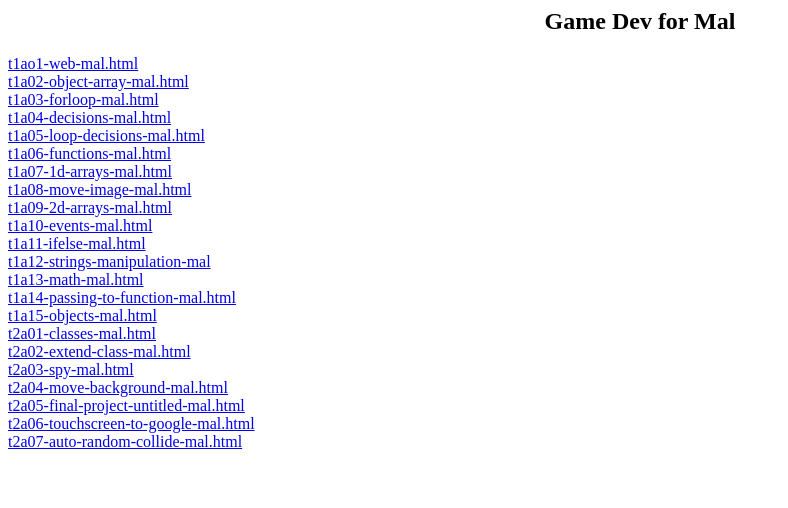
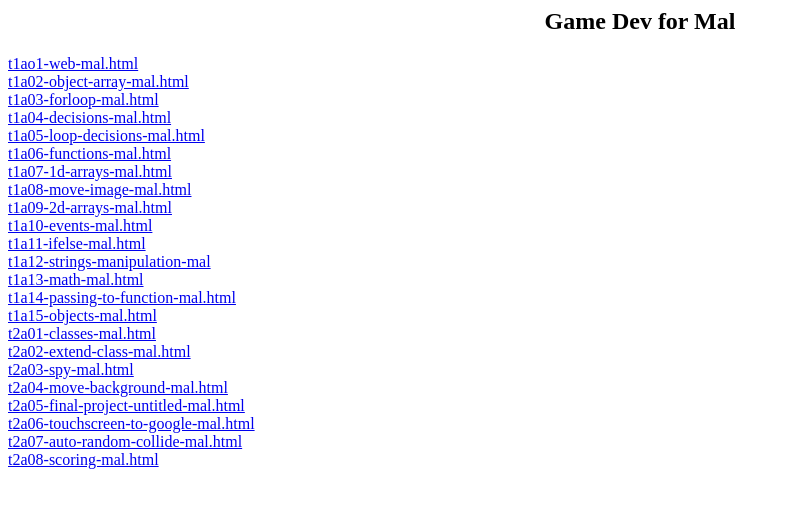
Before and after one commit to malceleste/game-dev-2018-mal, a plain HTML site: page index.html in a window 1280 px wide. Shown: the whole page, without its empty margins (0-788 px from the left). Drawn offline with Linux system fonts and the light colour scheme.

Commit message:
Update index.html

```diff
--- a/index.html
+++ b/index.html
@@ -21,3 +21,4 @@
 <a href="t2a05-final-project-untitled-mal.html">t2a05-final-project-untitled-mal.html</a><br>
 <a href="t2a06-touchscreen-to-google-mal.html">t2a06-touchscreen-to-google-mal.html</a><br>
 <a href="t2a07-auto-random-collide-mal.html">t2a07-auto-random-collide-mal.html</a><br>
+<a href="t2a08-scoring-mal.html">t2a08-scoring-mal.html</a><br>
```
